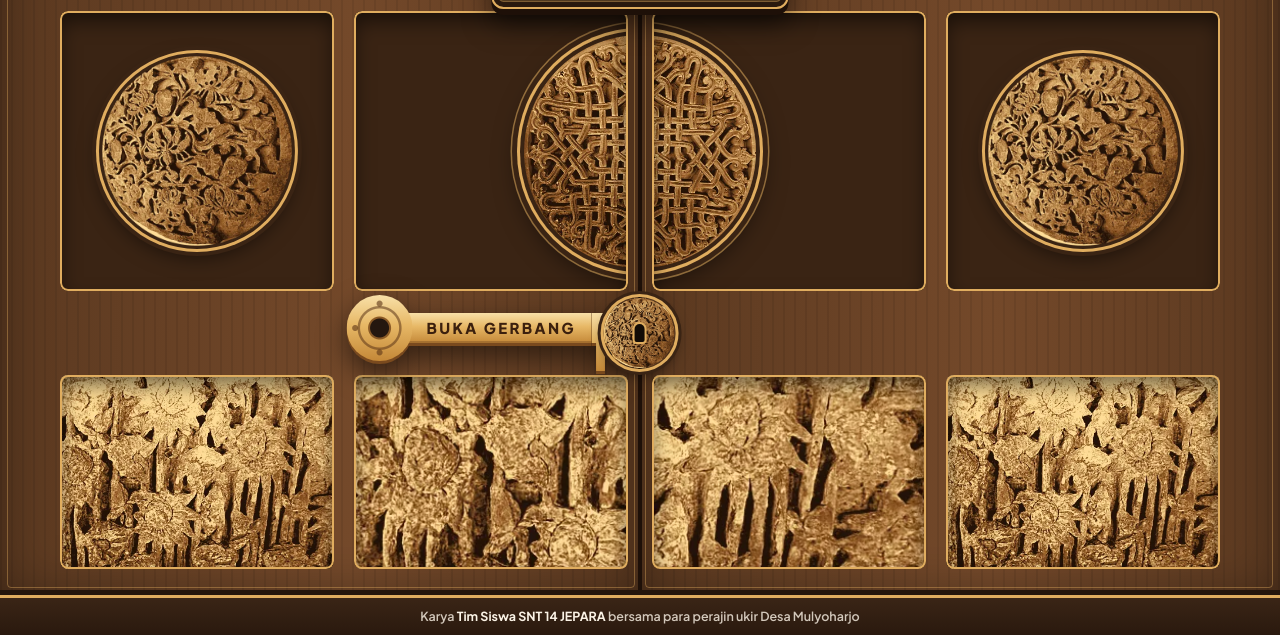
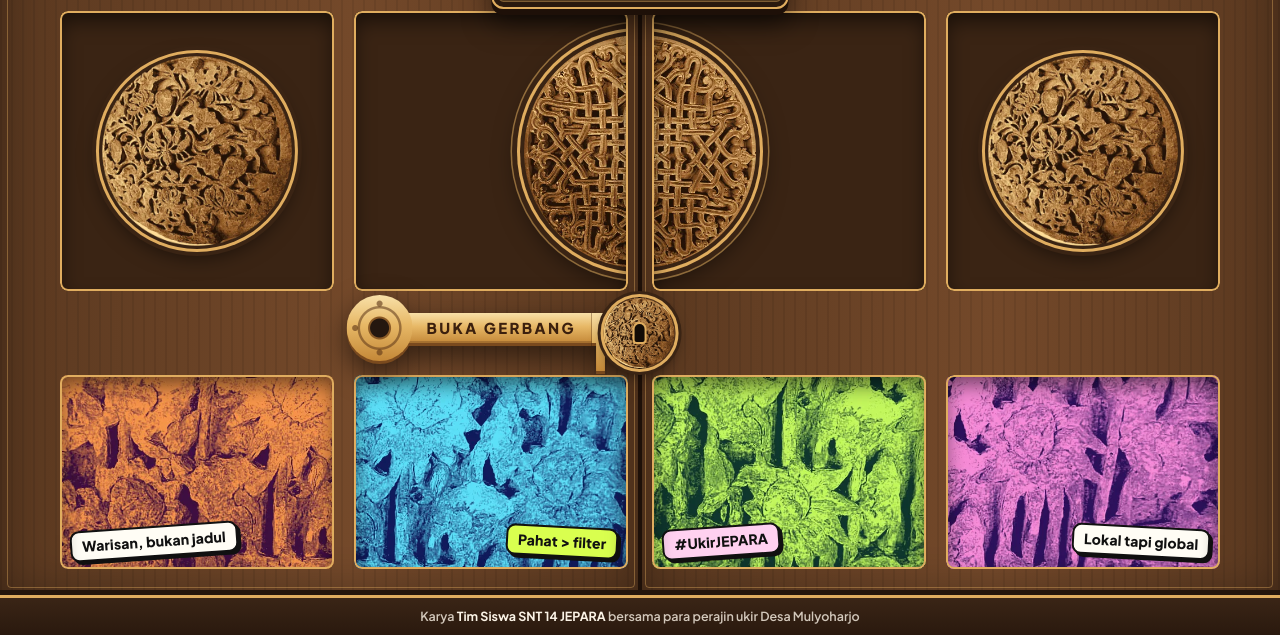
Before and after one commit to hannaruhil/jepara-woodtech, a plain HTML site: page index.html in a window 1280 px wide. Shown: the part 165-800 px from the top of the page. Drawn offline with Linux system fonts and the light colour scheme.

Commit message:
Gerbang: panel bawah gaya Gen Z (kolaborasi budaya & anak muda)
- 4 panel bawah: potongan foto ukiran bunga asli dengan duotone cerah berbeda
  (senja, biru listrik, limau, ungu-pink) + butiran film
- Stiker tulisan: "Warisan, bukan jadul", "Pahat > filter", "#UkirJEPARA",
  "Lokal tapi global". Skrip pengolah: desain/olah_genz.py. SW v1.15

Co-Authored-By: Claude Opus 5.5 <noreply@anthropic.com>

```diff
--- a/gaya.css
+++ b/gaya.css
@@ -363,6 +363,21 @@ button.tautan { border: 0; background: none; padding: 0; color: var(--emas); fon
 .g-daun.kiri .g-gagang { right: 18px; }
 .g-daun.kanan .g-gagang { left: 18px; }
 
+/* ---- panel bawah gaya Gen Z: ukiran asli + duotone cerah + stiker (kolaborasi budaya & anak muda) ---- */
+.g-genz { position: absolute; inset: 0; background-position: center; background-size: cover; }
+.g-genz.g1 { background-image: url("gerbang/genz-1.webp"); }
+.g-genz.g2 { background-image: url("gerbang/genz-2.webp"); }
+.g-genz.g3 { background-image: url("gerbang/genz-3.webp"); }
+.g-genz.g4 { background-image: url("gerbang/genz-4.webp"); }
+.g-stiker { position: absolute; left: 10px; bottom: 12px; max-width: calc(100% - 20px);
+  font: 800 clamp(11px, 1.6vw, 14px)/1.15 var(--huruf); letter-spacing: .01em; color: #111;
+  background: #fffdf5; border: 2px solid #111; border-radius: 9px; padding: 5px 10px 6px;
+  box-shadow: 3px 3px 0 #111; }
+.g-stiker.miring-kiri { transform: rotate(-4deg); }
+.g-stiker.miring-kanan { transform: rotate(3deg); left: auto; right: 10px; }
+.g-genz.g2 .g-stiker { background: #d9ff4f; }
+.g-genz.g3 .g-stiker { background: #ffd1f0; }
+
 /* ---- kunci + plat kunci di sambungan pintu ---- */
 .g-kunci-wadah { position: absolute; z-index: 2; left: 50%; top: 65.5%; transform: translate(calc(-100% + 36px), -50%);
   transform-origin: calc(100% - 36px) 50%; display: flex; align-items: center; transition: opacity .3s; }
--- a/index.html
+++ b/index.html
@@ -14,7 +14,7 @@
 <link rel="icon" href="ikon-192.png">
 <link rel="apple-touch-icon" href="ikon-192.png">
 <link rel="preload" href="huruf/plus-jakarta-sans.woff2" as="font" type="font/woff2" crossorigin>
-<link rel="stylesheet" href="gaya.css?v=fbd9dad4">
+<link rel="stylesheet" href="gaya.css?v=811e7d94">
 </head>
 <body>
 
@@ -33,7 +33,8 @@
 
 <!-- GERBANG PEMBUKA: pintu gebyok PENUH SATU LAYAR (papan nama di atas, kunci di sambungan). Tampil di alamat #/ (pembuka); setelah kunci diputar → #/beranda.
      Tombol kembali HP / ikon pintu di kepala aplikasi membawa kembali ke sini (diatur app.ts).
-     Hiasan = FOTO UKIRAN ASLI dari lapangan (23 Nov 2026), diwarnai emas-cokelat (gerbang/*.webp). -->
+     Hiasan = FOTO UKIRAN ASLI dari lapangan (23 Nov 2026), diwarnai emas-cokelat (gerbang/*.webp).
+     Panel bawah = "kolaborasi budaya & anak muda": foto ukiran bunga yang sama, duotone warna cerah + stiker (genz-*.webp). -->
 <section id="gerbang" aria-label="Pembuka JEPARA Woodtech">
   <div class="g-tengah">
     <div class="g-pintu" id="g-pintu">
@@ -42,15 +43,15 @@
         <div class="g-panel atas"><span class="g-medalion"></span></div>
         <div class="g-panel atas luar"><span class="g-medalion-kecil"></span></div>
         <span class="g-gagang"></span>
-        <div class="g-panel bawah"><span class="g-bunga"></span></div>
-        <div class="g-panel bawah luar"><span class="g-bunga-luar"></span></div>
+        <div class="g-panel bawah"><span class="g-genz g2"><b class="g-stiker miring-kanan">Pahat &gt; filter</b></span></div>
+        <div class="g-panel bawah luar"><span class="g-genz g1"><b class="g-stiker miring-kiri">Warisan, bukan jadul</b></span></div>
       </div>
       <div class="g-daun kanan" aria-hidden="true">
         <div class="g-panel atas"><span class="g-medalion"></span></div>
         <div class="g-panel atas luar"><span class="g-medalion-kecil"></span></div>
         <span class="g-gagang"></span>
-        <div class="g-panel bawah"><span class="g-bunga"></span></div>
-        <div class="g-panel bawah luar"><span class="g-bunga-luar"></span></div>
+        <div class="g-panel bawah"><span class="g-genz g3"><b class="g-stiker miring-kiri">#UkirJEPARA</b></span></div>
+        <div class="g-panel bawah luar"><span class="g-genz g4"><b class="g-stiker miring-kanan">Lokal tapi global</b></span></div>
       </div>
       <div class="g-kunci-wadah">
         <button type="button" class="g-tombol" id="g-buka">
--- a/sw.js
+++ b/sw.js
@@ -13,11 +13,12 @@
    Data & foto TIDAK perlu naik versi — cukup jalankan build.py / terbitkan.py. */
 // Di dalam service worker, "self" adalah penjaga itu sendiri (bukan jendela halaman).
 const sw = self;
-const VERSI = 'woodtech-v1.14';
+const VERSI = 'woodtech-v1.15';
 const LEMARI_DATA = 'woodtech-data'; // data + foto (tidak dihapus saat versi naik)
 const BERKAS = ['./', './index.html', './app.js', './gaya.css', './manifest.webmanifest',
     './ikon-192.png', './ikon-512.png', './logo-snt.png',
-    './gerbang/medalion-jalinan.webp', './gerbang/medalion-bunga.webp', './gerbang/panel-bunga.webp', './huruf/plus-jakarta-sans.woff2'];
+    './gerbang/medalion-jalinan.webp', './gerbang/medalion-bunga.webp', './gerbang/panel-bunga.webp',
+    './gerbang/genz-1.webp', './gerbang/genz-2.webp', './gerbang/genz-3.webp', './gerbang/genz-4.webp', './huruf/plus-jakarta-sans.woff2'];
 const BATAS_TUNGGU_MS = 4000;
 sw.addEventListener('install', ev => {
     ev.waitUntil((async () => {
```
Also changed, not shown: gerbang/genz-1.webp (added), gerbang/genz-2.webp (added), gerbang/genz-3.webp (added), gerbang/genz-4.webp (added).
